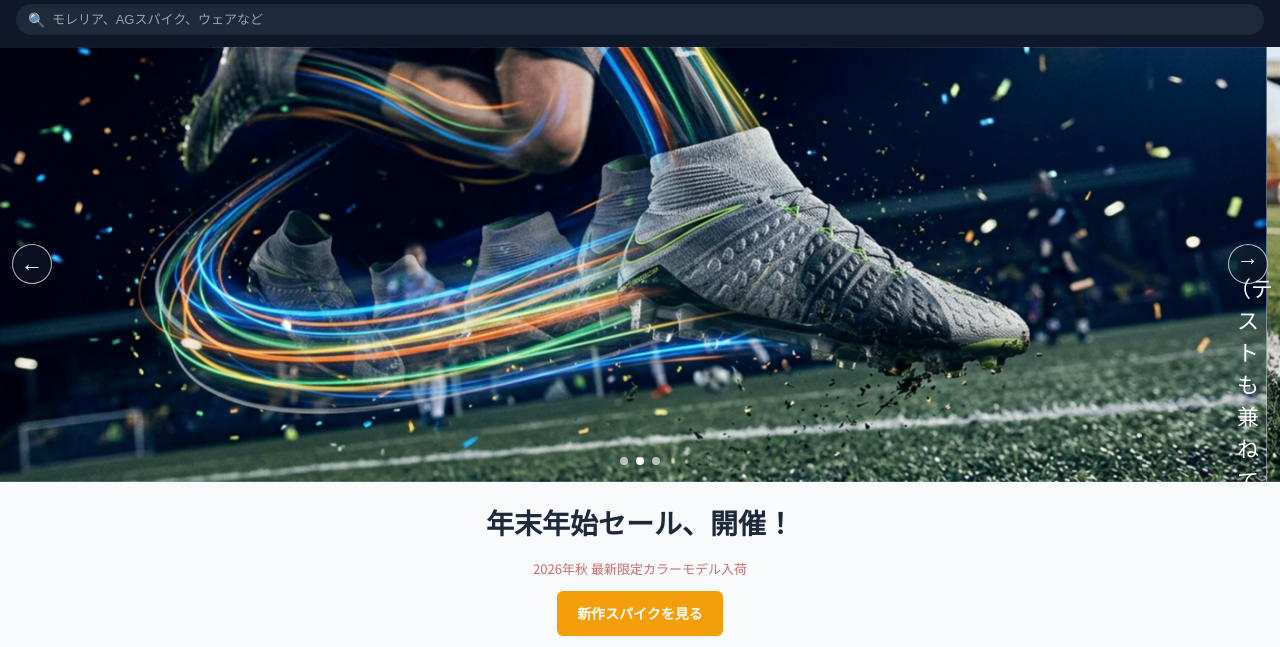
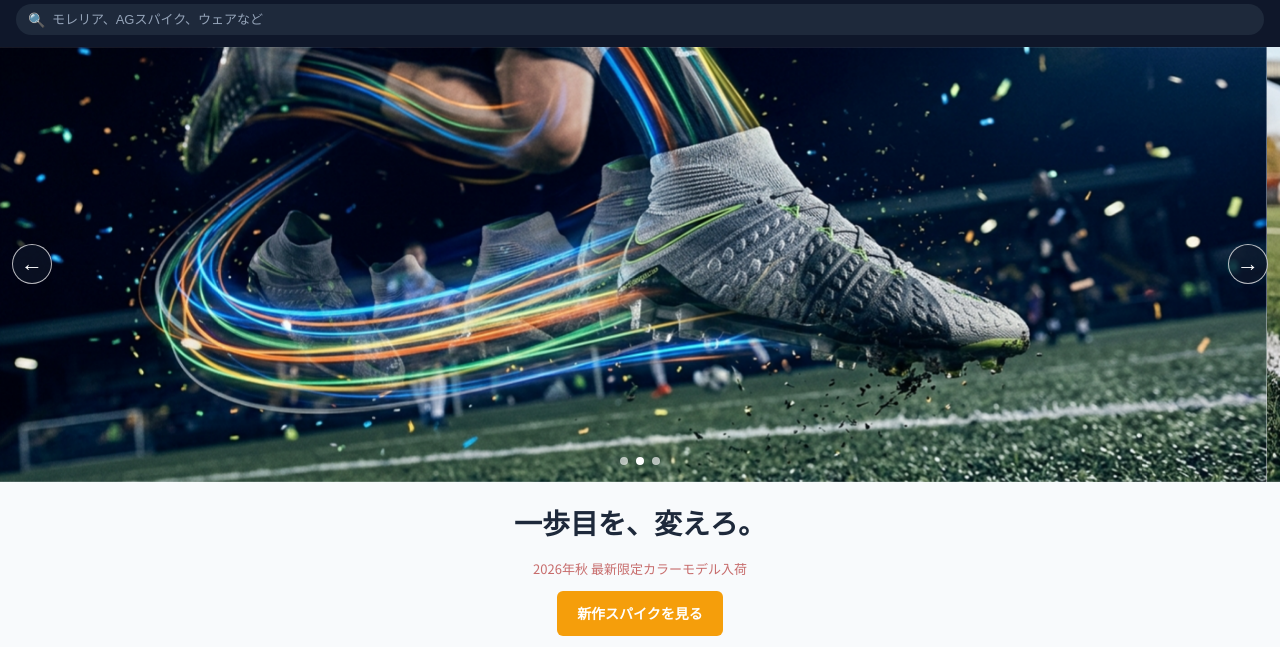
Before and after one commit to rite-labrado-wq/soccer_test_site, a plain HTML site: page index.html in a window 1280 px wide. Shown: the part 91-738 px from the top of the page. Drawn offline with nearby package versions, Linux system fonts and the light colour scheme.

Commit message:
htmlのスローガンとボタンテキストを変更・削除。

```diff
--- a/index.html
+++ b/index.html
@@ -89,14 +89,13 @@
             </div>
 
             <button type="button" class="hero-prev" aria-label="前の画像へ">←</button>
-            <button type="button" class="hero-next" aria-label="次の画像へ">→（テストも兼ねてます。）</button>
+            <button type="button" class="hero-next" aria-label="次の画像へ">→</button>
             <div class="swiper-pagination hero-pagination"></div>
         </section>
 
         <div class="hero-actions">
             <!-- .hero-content -->
-            <!-- <h1 class="hero-title">一歩目を、変えろ。</h1> -->
-            <h1 class="hero-title">年末年始セール、開催！</h1>
+            <h1 class="hero-title">一歩目を、変えろ。</h1>
             <p class="hero-subtitle">2026年秋 最新限定カラーモデル入荷</p>
             <a href="#" class="btn btn-primary btn-touch">新作スパイクを見る</a>
             <button id="openVideoBtn" class="open-video-btn">
```
